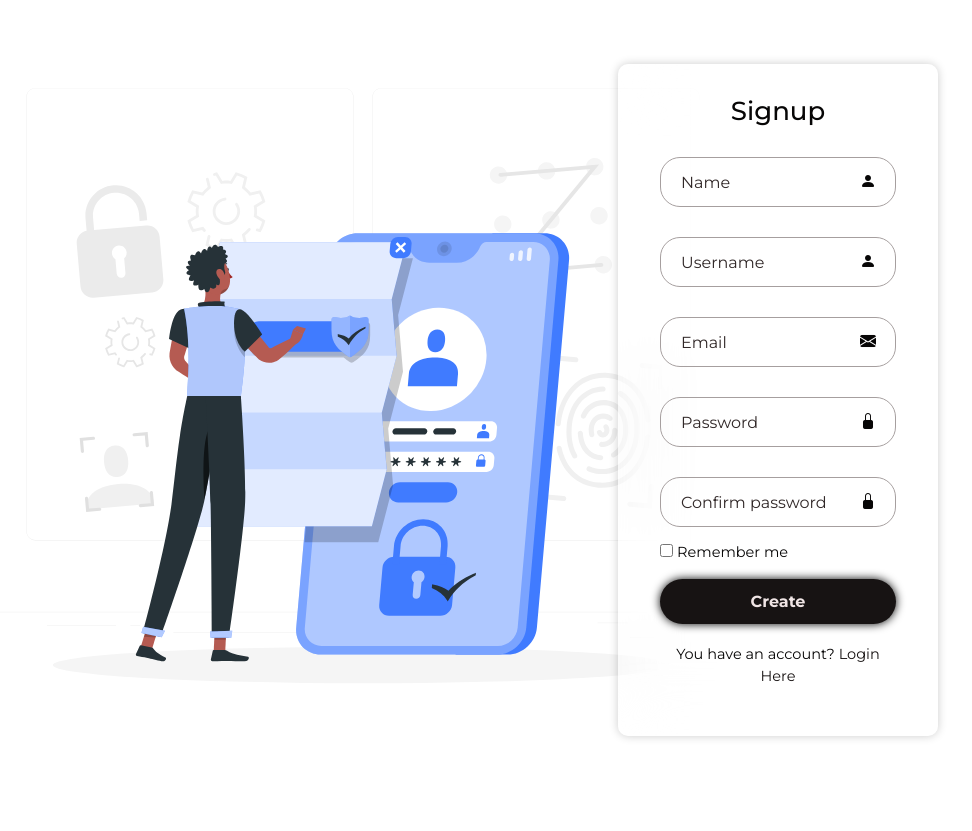
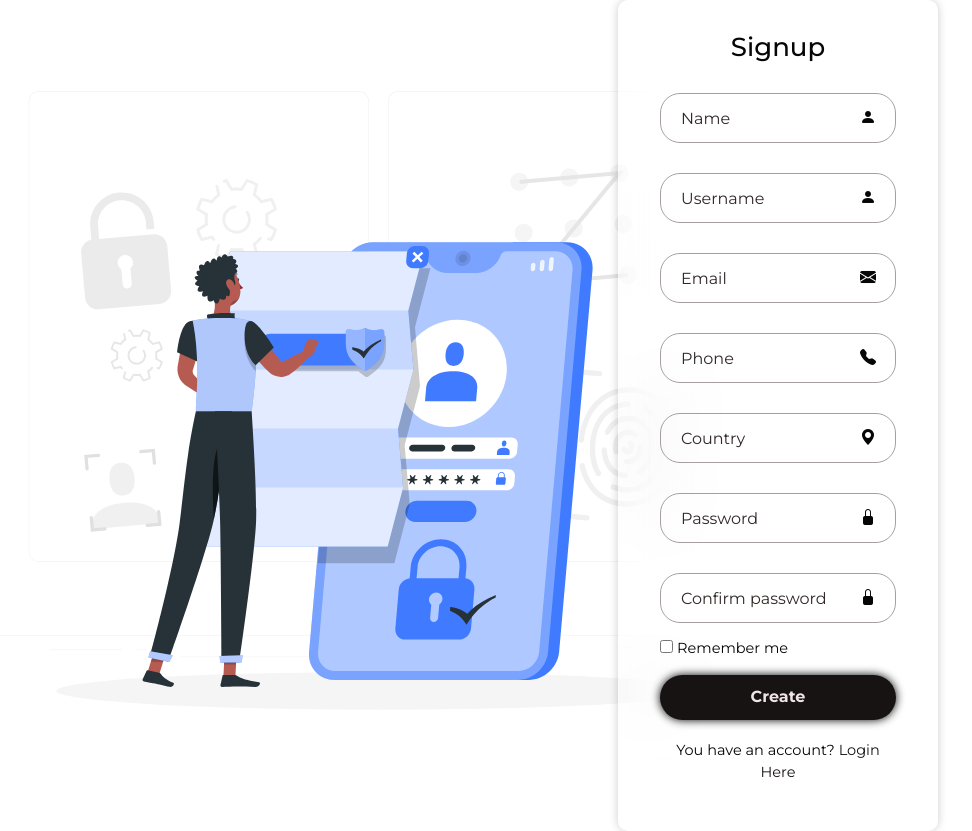
Before and after one commit to rabindrarajawat/icryptoex, a Next.js app in the folder frontend/: page /signup in a window 1280 px wide. Shown: the whole page, without its empty margins (37-1009 px from the left). Before the commit the page ends 800 px from the top, so only its background shows below. Built offline with nearby package versions, Linux system fonts and the light colour scheme.

Commit message:
integrate signup

```diff
--- a/frontend/src/app/signup/page.js
+++ b/frontend/src/app/signup/page.js
@@ -6,30 +6,50 @@ import { useRouter } from "next/navigation";
 import { ToastContainer, toast } from 'react-toastify';
 import 'react-toastify/dist/ReactToastify.css';
 
-
 const Signup = () => {
   const [name, setName] = useState("");
   const [username, setUsername] = useState("");
+  const [email, setEmail] = useState("");
+  const [phone_number, setPhoneNumber] = useState("");
+  const [country, setCountry] = useState("");
   const [password, setPassword] = useState("");
   const [confirmPassword, setConfirmPassword] = useState("");
-  const [email, setEmail] = useState("");
 
   const router = useRouter();
 
-  const createButton = (e) => {
+  const createButton = async (e) => {
     e.preventDefault();
-    if (name && username && password && email && confirmPassword) {
+    if (name && username && email && phone_number && country && password && confirmPassword) {
       if (password !== confirmPassword) {
         toast.error("Password and confirm password do not match.");
       } else {
-        // All fields are filled and passwords match, navigate to home page
-        router.push("/home");
-        toast.success("Account created successfully!");
+        try {
+          const response = await fetch("http://localhost:8000/signup", {
+            method: "POST",
+            headers: {
+              "Content-Type": "application/json",
+            },
+            body: JSON.stringify({ name, username, email, phone_number, country, password }),
+          });
+
+          if (response.ok) {
+            router.push("/home");
+            toast.success("Account created successfully!");
+          } else {
+            const errorData = await response.json();
+            console.error('Error response:', errorData);
+            toast.error(`Signup failed: ${errorData.message}`);
+          }
+        } catch (error) {
+          console.error('Error:', error);
+          toast.error("An error occurred. Please try again.");
+        }
       }
     } else {
       toast.error("Please fill in all fields.");
     }
   };
+
 
   return (
     <div className={styles.container}>
@@ -68,6 +88,28 @@ const Signup = () => {
               required
             />
             <i className={`bi bi-envelope-fill ${styles.icon}`}></i>
+          </div>
+
+          <div className={styles.inputBox}>
+            <input
+              type="text"
+              placeholder="Phone"
+              value={phone_number}
+              onChange={(e) => setPhoneNumber(e.target.value)}
+              required
+            />
+            <i className={`bi bi-telephone-fill ${styles.icon}`}></i>
+          </div>
+
+          <div className={styles.inputBox}>
+            <input
+              type="text"
+              placeholder="Country"
+              value={country}
+              onChange={(e) => setCountry(e.target.value)}
+              required
+            />
+            <i className={`bi bi-geo-alt-fill ${styles.icon}`}></i>
           </div>
 
           <div className={styles.inputBox}>
```
Also changed, not shown: frontend/src/app/page.tsx (+3 -7 lines).
